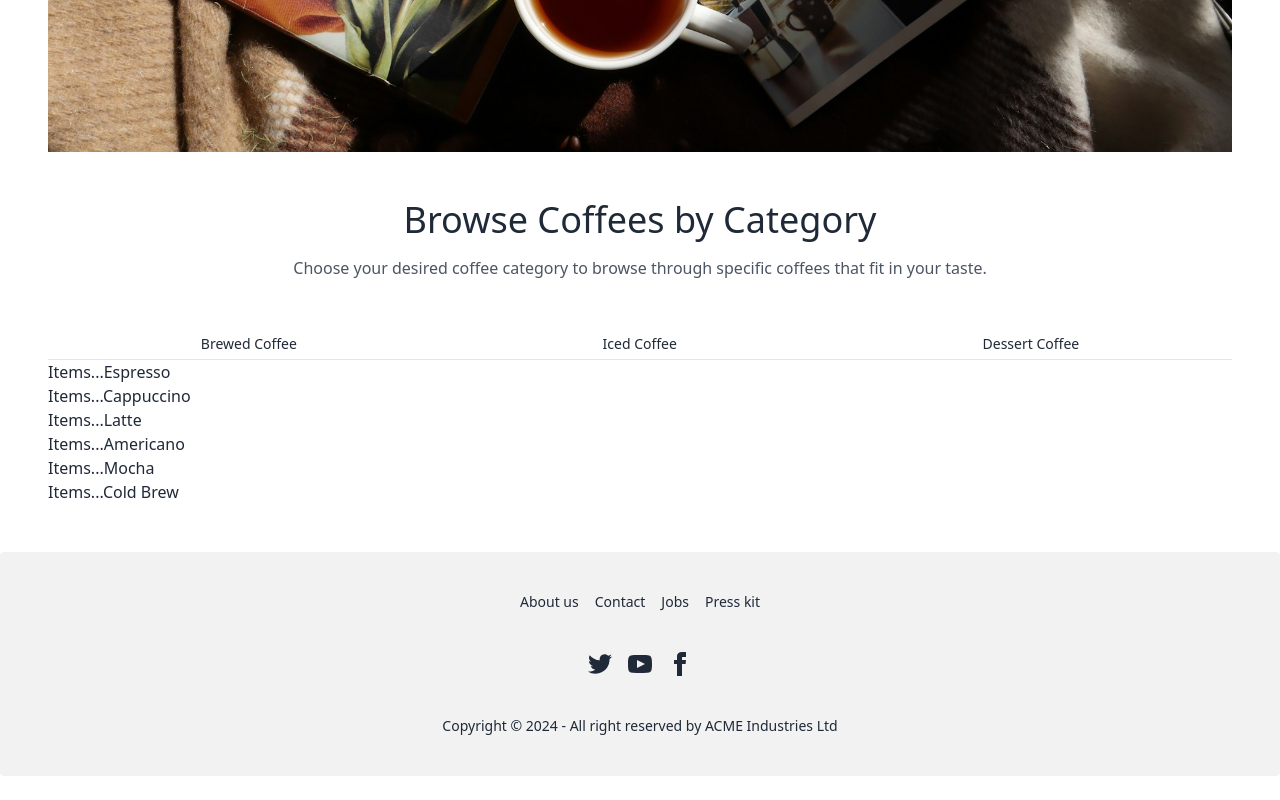
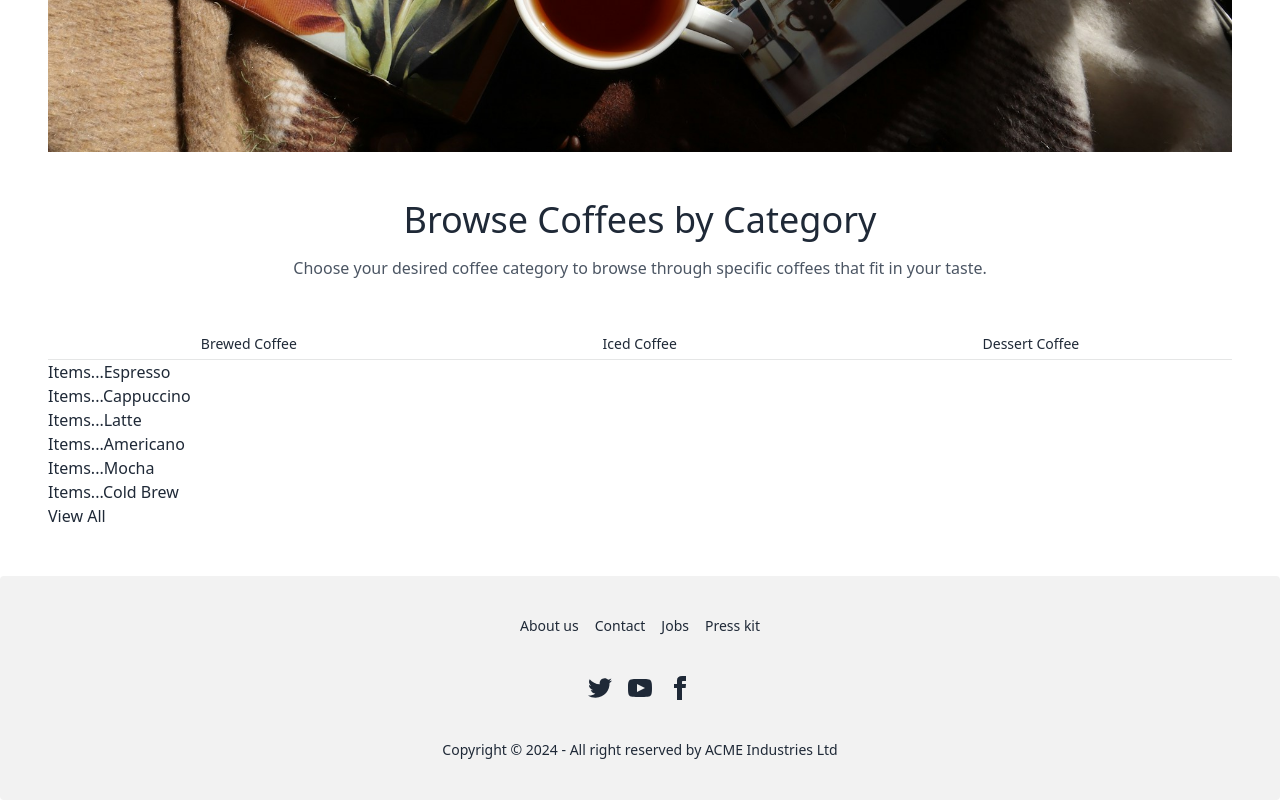
Before and after one commit to Imamasharmeen/coffee-book, a React (Vite) app: page / in a window 1280 px wide. Shown: the part 560-1360 px from the top of the page. Before the commit the page ends 1336 px from the top, so only its background shows below. Built offline with nearby package versions, Linux system fonts and the light colour scheme.

Commit message:
Added useNavigate function in the view all button

```diff
--- a/src/component/CoffeeCard.jsx
+++ b/src/component/CoffeeCard.jsx
@@ -1,9 +1,10 @@
 import React, { useState, useEffect } from 'react'
-import {  useLoaderData, useParams } from 'react-router-dom'
+import {  useLoaderData, useNavigate, useParams } from 'react-router-dom'
 import Items from './Items'
 
 
 export default function CoffeeCard() {
+    const navigate=useNavigate()
     const[coffees, setCoffees]= useState([])
     const {category}= useParams()
     const data = useLoaderData()
@@ -25,9 +26,13 @@ export default function CoffeeCard() {
   return (
     <div>
 
-       {
+      <div>
+      {
         coffees.map(cards =><Items key={cards.id} cards={cards}></Items>)
        }
+      </div>
+
+       <button onClick={()=> navigate('/coffees')}>View All</button>
     </div>
   )
 }
```
